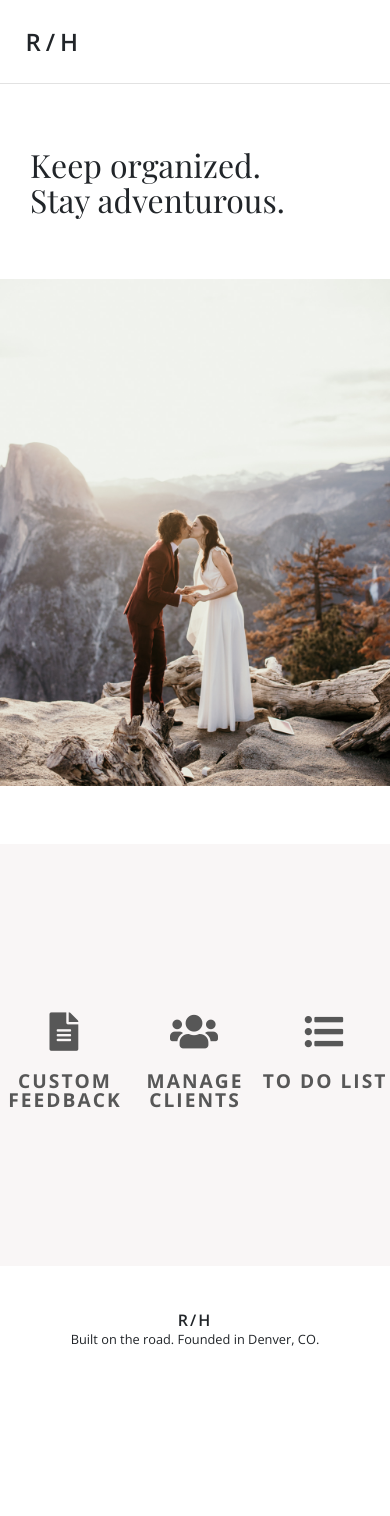
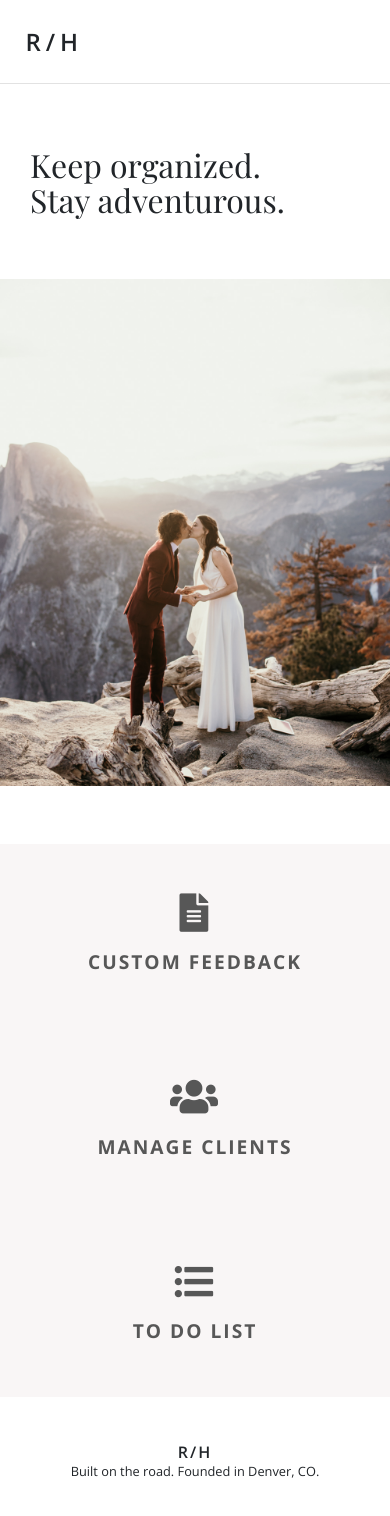
Before and after one commit to looking-fox/ecrm, a React (Create React App) app: page / in a window 390 px wide. Shown: the top 1516 px of the page. Before the commit the page ends 1393 px from the top, so only its background shows below. Built offline with nearby package versions, Linux system fonts and the light colour scheme.

Commit message:
Features responsive. Server directs to dashboard.

```diff
--- a/src/components/Dashboard/Dashboard.css
+++ b/src/components/Dashboard/Dashboard.css
@@ -0,0 +1,9 @@
+@import url('https://fonts.googleapis.com/css?family=Open+Sans:400,600,700');
+
+.dashboard{
+    height: 100vh;
+    font-family: 'Open Sans';
+}
+.sidebar{
+    width: 20vw;
+}
--- a/src/components/Dashboard/Dashboard.js
+++ b/src/components/Dashboard/Dashboard.js
@@ -4,8 +4,8 @@ import './Dashboard.css'
 export default class Dashboard extends Component {
   render() {
     return (
-      <div>
-        Dashboard Component
+      <div className="dashboard">
+        dashboard
       </div>
     )
   }
--- a/src/components/Features/Features.css
+++ b/src/components/Features/Features.css
@@ -23,3 +23,13 @@
     font-size: 2em;
     margin-bottom: 20px;
 }
+
+@media (max-width: 576px) {
+    .features {
+        height: fit-content;
+    }
+    .item {
+        grid-column: span 12;
+        margin: 50px 0px;
+    }
+}
--- a/src/components/Home/Home.css
+++ b/src/components/Home/Home.css
@@ -53,6 +53,7 @@ nav button {
     margin: 0 40px;
     letter-spacing: 1px;
 }
+
 
 .body{
     grid-row: 2;
--- a/src/index.js
+++ b/src/index.js
@@ -8,6 +8,7 @@ import * as serviceWorker from './serviceWorker';
 
 import {HashRouter as Router, Switch, Route} from 'react-router-dom';
 import {Provider} from 'react-redux'
+import Dashboard from './components/Dashboard/Dashboard';
 
 ReactDOM.render(
 <Provider store={store}>
@@ -15,6 +16,7 @@ ReactDOM.render(
         <Switch>
             <Route exact path="/" component={App}/>
             <Route path="/contact" component={Contact}/>
+            <Route path="/dashboard" component={Dashboard}/>
         </Switch>
     </Router>
 </Provider>
```
Also changed, not shown: 1 other file (tests, documents, lock files or other folders).
